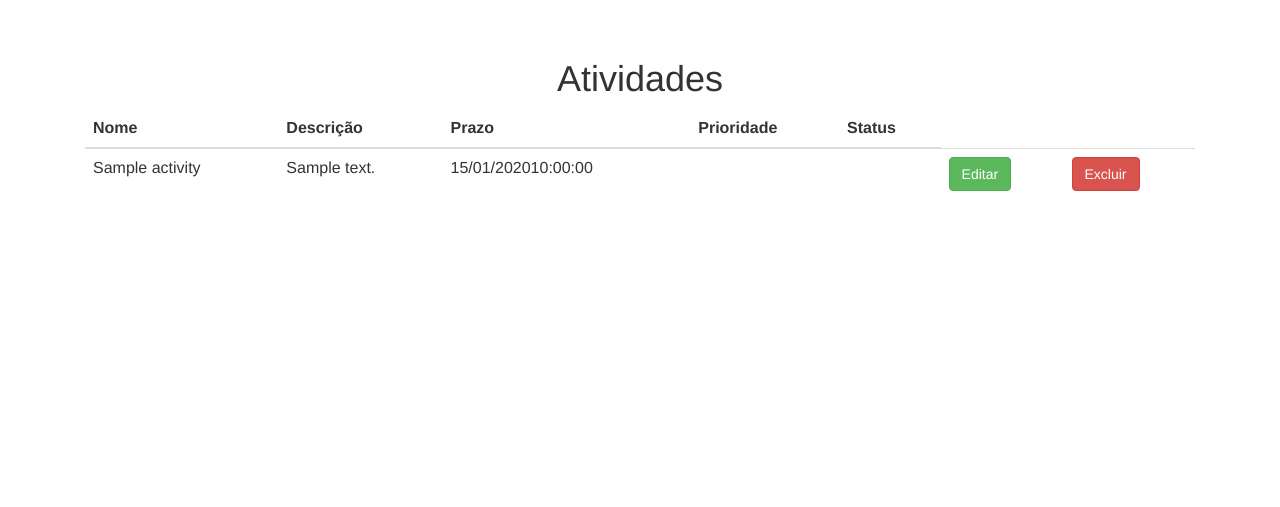
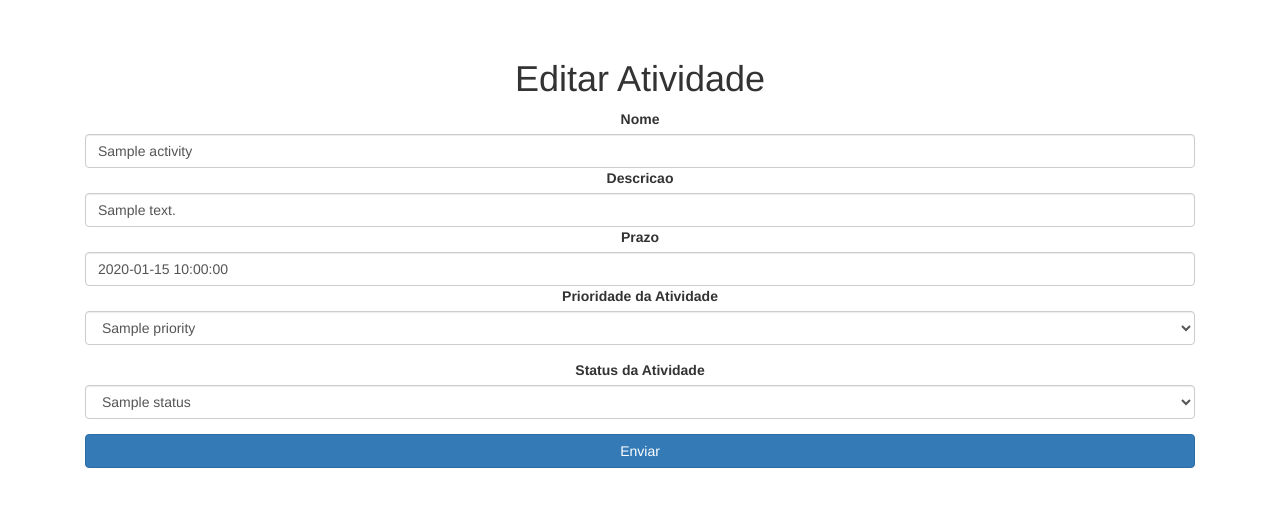
Before and after one commit to victornunes139/bancotarefas, a PHP site: page /Activity/editForm/1 in a window 1280 px wide. Shown: the part 51-558 px from the top of the page. Run offline with PHP 8.4, Linux system fonts and the light colour scheme; tables that the repository leaves empty or names only in its code hold one stand-in row (values such as "Sample post"); data that the repository does not hold is empty; some libraries are stand-ins or nearby versions.

Commit message:
Created tables priorities and statuss.Created the method Edit

```diff
--- a/app/controllers/ActivityController.php
+++ b/app/controllers/ActivityController.php
@@ -13,19 +13,35 @@ class ActivityController extends Controller {
 		$this->load("template", $data);
 	}
 
-	public function addform() {
+	public function addForm() {
 		$data['view'] = "CRUD/Create";
 		$this->load("template", $data);
 	}
 
 	public function add() {
 		$activityModel = new ActivityModel();
+		$id = $_POST['id'];
 		$name = $_POST['name'];
 		$description = $_POST['description'];
 		$dateatime = $_POST['dateatime'];
-		$priority = $_POST['priority'];
-		$status = $_POST['status'];
-		$activityModel->insert($name, $description, $dateatime, $priority, $status);
+		$priority_id = $_POST['priority_id'];
+		$status_id = $_POST['status_id'];
+
+		if ($id) {
+			$activityModel->edit($id, $name, $description, $dateatime, $priority_id, $status_id);
+		} else {
+			$activityModel->insert($name, $description, $dateatime, $priority_id, $status_id);
+		}
 		header("location:" . URL_BASE . "Activity");
 	}
+
+	public function editForm($id) {
+		$activity = new ActivityModel();
+		$data["activity"] = $activity->getActivityModel($id);
+		$data["priority"] = $activity->getPriority();
+		$data["status"] = $activity->getStatus();
+		$data['view'] = "CRUD/Edit";
+		$this->load("template", $data);
+	}
+
 }
--- a/app/models/ActivityModel.php
+++ b/app/models/ActivityModel.php
@@ -9,22 +9,70 @@ class ActivityModel extends Model {
 	}
 
 	public function list() {
-		$sql = "SELECT * FROM activities";
+		$sql = "SELECT
+   activities.name as activity_name,activities.id as activity_id,description,dateatime,priority_id,status_id,
+   priorities.name as priority_name,
+   statuss.name as status_name
+FROM
+   activities
+INNER JOIN
+   priorities ON activities.priority_id = priorities.id
+INNER JOIN
+   statuss ON activities.status_id = statuss.id";
 		$query = $this->db->query($sql);
 		return $query->fetchAll(\PDO::FETCH_OBJ);
 	}
 
-	public function insert($name, $description, $dateatime, $priority, $status) {
-		$sql = "INSERT INTO activities SET name= :name, description= :description, dateatime= :dateatime, priority=:priority, status= :status";
+	public function insert($name, $description, $dateatime, $priority_id, $status_id) {
+		$sql = "INSERT INTO activities SET name= :name, description= :description, dateatime= :dateatime, priority_id=:priority_id, status_id= :status_id";
 		$query = $this->db->prepare($sql);
 		$query->bindValue(':name', $name);
 		$query->bindValue(':description', $description);
 		$query->bindValue(':dateatime', $dateatime);
-		$query->bindValue(':priority', $priority);
-		$query->bindValue(':status', $status);
+		$query->bindValue(':priority_id', $priority_id);
+		$query->bindValue(':status_id', $status_id);
 		$query->execute();
 
 		return $this->db->lastInsertId();
 	}
 
+	public function getActivityModel($id) {
+		$result = array();
+		$sql = "SELECT * FROM activities WHERE id = :id";
+		$query = $this->db->prepare($sql);
+		$query->bindValue(':id', $id);
+		$query->execute();
+
+		if ($query->rowCount() > 0) {
+			$result = $query->fetch(\PDO::FETCH_OBJ);
+		}
+
+		return $result;
+
+	}
+
+	public function getPriority() {
+		$sql = "SELECT * FROM priorities";
+		$query = $this->db->query($sql);
+		return $query->fetchAll(\PDO::FETCH_OBJ);
+	}
+
+	public function getStatus() {
+		$sql = "SELECT * FROM statuss";
+		$query = $this->db->query($sql);
+		return $query->fetchAll(\PDO::FETCH_OBJ);
+	}
+
+	public function edit($id, $name, $description, $dateatime, $priority_id, $status_id) {
+		$sql = "UPDATE activities SET name= :name, description= :description, dateatime= :dateatime, priority_id=:priority_id, status_id= :status_id WHERE id = :id";
+		$query = $this->db->prepare($sql);
+		$query->bindValue(':id', $id);
+		$query->bindValue(':name', $name);
+		$query->bindValue(':description', $description);
+		$query->bindValue(':dateatime', $dateatime);
+		$query->bindValue(':priority_id', $priority_id);
+		$query->bindValue(':status_id', $status_id);
+		$query->execute();
+	}
+
 }
--- a/app/views/CRUD/Edit.php
+++ b/app/views/CRUD/Edit.php
@@ -0,0 +1,67 @@
+<div class="box box-primary">
+  <h1>Editar Atividade</h1>
+  <div class="box-header with-border">
+    <form action="<?php echo URL_BASE . "Activity/add"; ?>" method="post">
+
+      <input type="hidden"
+         name="_token" value="{{ csrf_token() }}" />
+
+      <div>
+        <input name="id" type="hidden" value="<?php echo $activity->id; ?>">
+      </div>
+
+      <div>
+        <label>Nome</label>
+        <input name="name" class="form-control" value="<?php echo $activity->name; ?>">
+      </div>
+
+      <div>
+        <label>Descricao</label>
+        <input name="description" class="form-control" value="<?php echo $activity->description; ?>">
+      </div>
+
+      <div>
+         <label>Prazo</label>
+         <input name="dateatime" type="datetime" class="form-control"  value="<?php echo $activity->dateatime; ?>">
+      </div>
+
+        <div class="form-group">
+                <label for="nome">Prioridade da Atividade</label>
+                <select class="form-control" name="priority_id">
+                    <?php $selected = '';?>
+                    <?php foreach ($priority as $priority_list): ?>
+                        <?php
+if ($priority_list->id == $activity->priority_id) {
+	$selected = 'selected';
+}
+?>
+                        <option <?php echo $selected; ?> value="<?php echo $priority_list->id; ?>"><?php echo $priority_list->name; ?></option>
+                        <?php $selected = '';?>
+                    <?php endforeach;?>
+                </select>
+            </div>
+
+
+       <div class="form-group">
+                <label for="nome">Status da Atividade</label>
+                <select class="form-control" name="status_id">
+                    <?php $selected = '';?>
+                    <?php foreach ($status as $status_list): ?>
+                        <?php
+if ($status_list->id == $activity->status_id) {
+	$selected = 'selected';
+}
+?>
+                        <option <?php echo $selected; ?> value="<?php echo $status_list->id; ?>"><?php echo $status_list->name; ?></option>
+                        <?php $selected = '';?>
+                    <?php endforeach;?>
+                </select>
+            </div>
+
+      <button type="submit" class="btn btn-primary btn-block" style="margin-top: 10px">
+         Enviar
+      </button>
+
+    </form>
+  </div>
+</div>
--- a/app/views/CRUD/Index.php
+++ b/app/views/CRUD/Index.php
@@ -14,18 +14,20 @@
                 <tbody>
                     <?php foreach ($activity as $activity): ?>
                         <tr>
-                            <td><?php echo $activity->name; ?></td>
-                            <td><?php echo $activity->description; ?></td>
+                            <td><?php echo $activity->activity_name; ?></td>
+                             <td><?php echo $activity->description; ?></td>
                             <td><?php $data = explode(" ", $activity->dateatime);
 $dataseparada = $data[0];
 $dataseparada2 = $data[1];
-echo implode("/", array_reverse(explode("-", $dataseparada)));
-echo $dataseparada2;?></td>
-                            <td><?php echo $activity->priority; ?></td>
-                            <td><?php echo $activity->status; ?></td>
-                            <td><a href="" class="btn btn-success">Editar</a></td>
-                            <td><a href="" class="btn btn-danger">Excluir</a></td>
+
+echo "Data: " . implode("/", array_reverse(explode("-", $dataseparada))) . "<br>Hora: " . $dataseparada2;?></td>
+                            <td><?php echo $activity->priority_name; ?></td>
+                            <td><?php echo $activity->status_name; ?></td>
+                            <td><a href="<?php echo URL_BASE . "Activity/details/" . $activity->activity_id; ?>" class=" btn btn-info">Visualizar</a></td>
+                            <td><a href="<?php echo URL_BASE . "Activity/editForm/" . $activity->activity_id; ?>" class="btn btn-success">Editar</a></td>
+                            <td><a href="<?php echo URL_BASE . "Activity/delete/" . $activity->activity_id; ?>" " class="btn btn-danger">Excluir</a></td>
                         </tr>
+
                     <?php endforeach;?>
                 </tbody>
             </table>
--- a/app/views/cabecalho.php
+++ b/app/views/cabecalho.php
@@ -10,12 +10,12 @@
     <div class="navbar navbar-inverse navbar-fixed-top">
         <div class="container">
             <div class="navbar-header">
-                <a href="index.php" class="navbar-brand">Lista de Tarefas</a>
+                <a href="" class="navbar-brand">Lista de Tarefas</a>
             </div>
             <div>
                 <ul class="nav navbar-nav">
                     <li><a href="<?php echo URL_BASE; ?>">Início</a></li>
-                    <li><a href="<?php echo URL_BASE . "Activity/addform"; ?>">Adiciona Produto</a></li>
+                    <li><a href="<?php echo URL_BASE . "Activity/addForm"; ?>">Adiciona Produto</a></li>
                     <li><a href="<?php echo URL_BASE . "Activity"; ?>">Produtos</a></li>
                 </ul>
             </div>
```
Also changed, not shown: app/views/CRUD/Create.php (+9 -9 lines), app/views/CRUD/Details.php (added).
